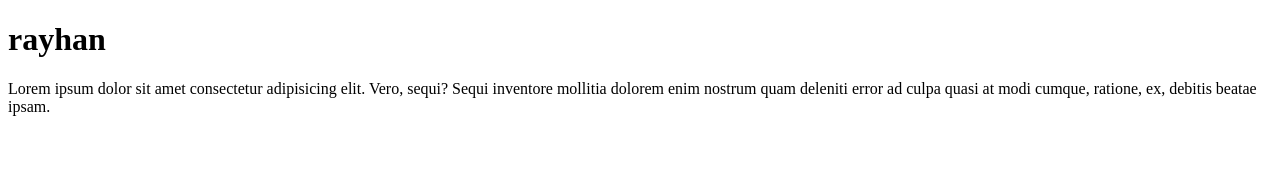
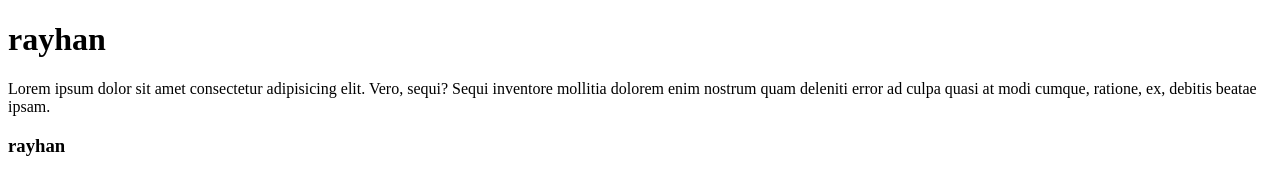
Before and after one commit to shahadat003/first-project, a plain HTML site: page index.html in a window 1280 px wide. Drawn offline with Linux system fonts and the light colour scheme.

Commit message:
Update index.html

```diff
--- a/index.html
+++ b/index.html
@@ -9,5 +9,6 @@
 <body>
     <h1>rayhan</h1>
     <p>Lorem ipsum dolor sit amet consectetur adipisicing elit. Vero, sequi? Sequi inventore mollitia dolorem enim nostrum quam deleniti error ad culpa quasi at modi cumque, ratione, ex, debitis beatae ipsam.</p>
+    <h3>rayhan</h3>
 </body>
 </html>
```
